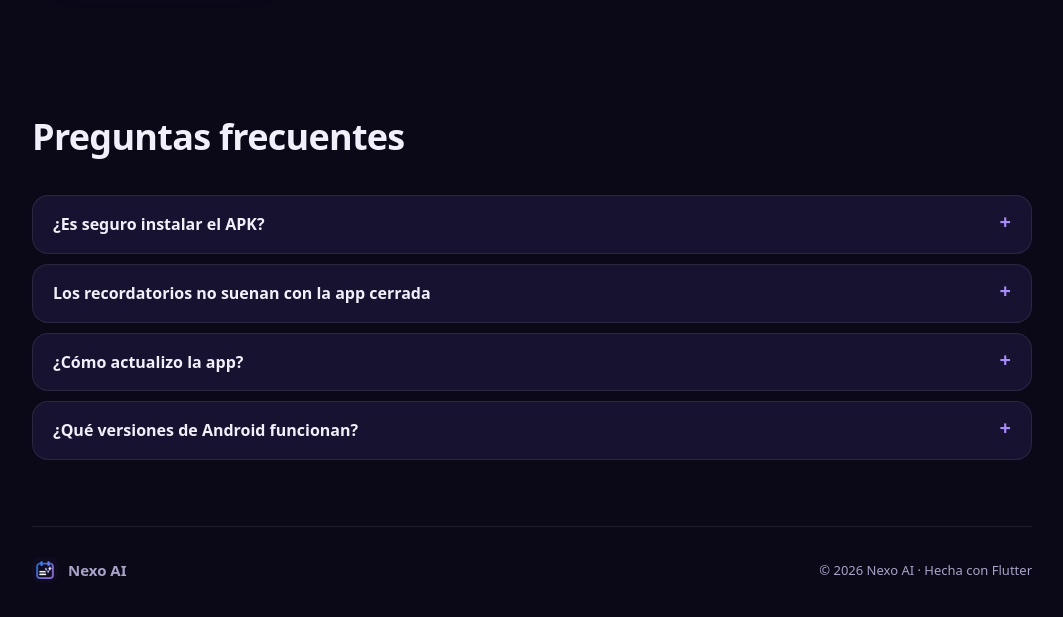
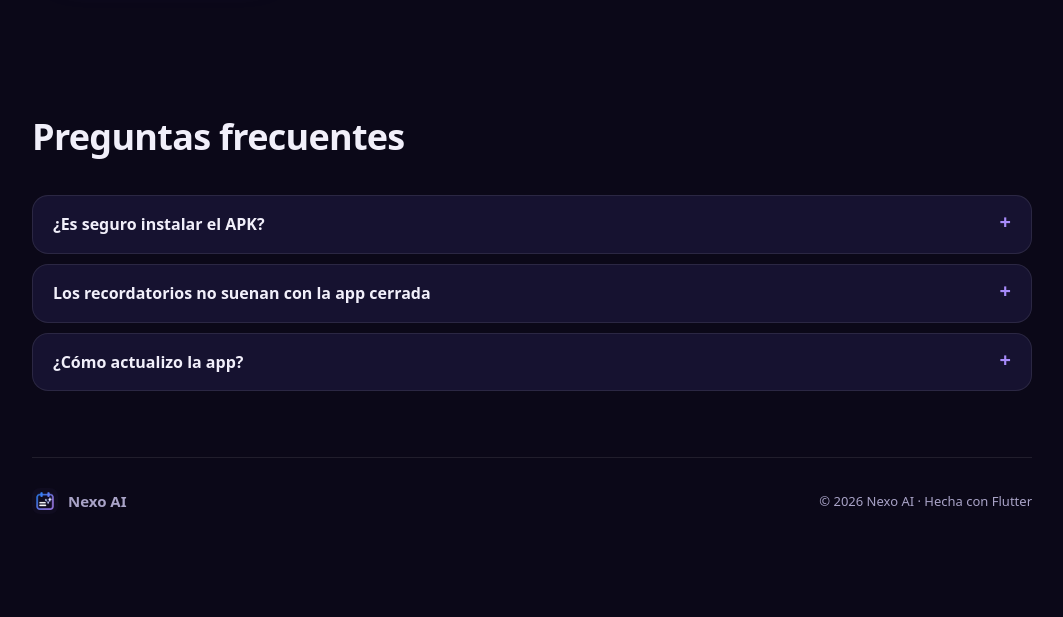
Before and after one commit to OscarFabianAnguchoVega242005/Nexo-AI-apks, a plain HTML site: page index.html in a window 1280 px wide. Shown: the part 2597-3214 px from the top of the page, without its empty margins (108-1171 px from the left). After the commit the page ends 3161 px from the top, so only its background shows below. Drawn offline with Linux system fonts and the light colour scheme; no server answers.

Commit message:
Página: quita la pregunta «¿Qué versiones de Android funcionan?»

```diff
--- a/index.html
+++ b/index.html
@@ -210,7 +210,6 @@ footer .brand img{width:26px;height:26px;border-radius:8px}
     <details><summary>¿Es seguro instalar el APK?</summary><p>Sí. Android avisa siempre que instalas algo fuera de Play Store. Descárgala solo desde esta página, que es la oficial de Nexo AI.</p></details>
     <details><summary>Los recordatorios no suenan con la app cerrada</summary><p>Revisa en Ajustes de Nexo AI que estén activos los permisos de notificaciones y alarmas exactas, y quita la optimización de batería para la app. En algunos teléfonos también hay que permitir el «inicio automático».</p></details>
     <details><summary>¿Cómo actualizo la app?</summary><p>Descarga de nuevo el APK desde esta página e instálalo encima: conservas tus datos.</p></details>
-    <details><summary>¿Qué versiones de Android funcionan?</summary><p>Funciona en teléfonos Android actuales. Si la instalación falla, actualiza el sistema o escríbenos.</p></details>
   </section>
 
   <footer>
```
